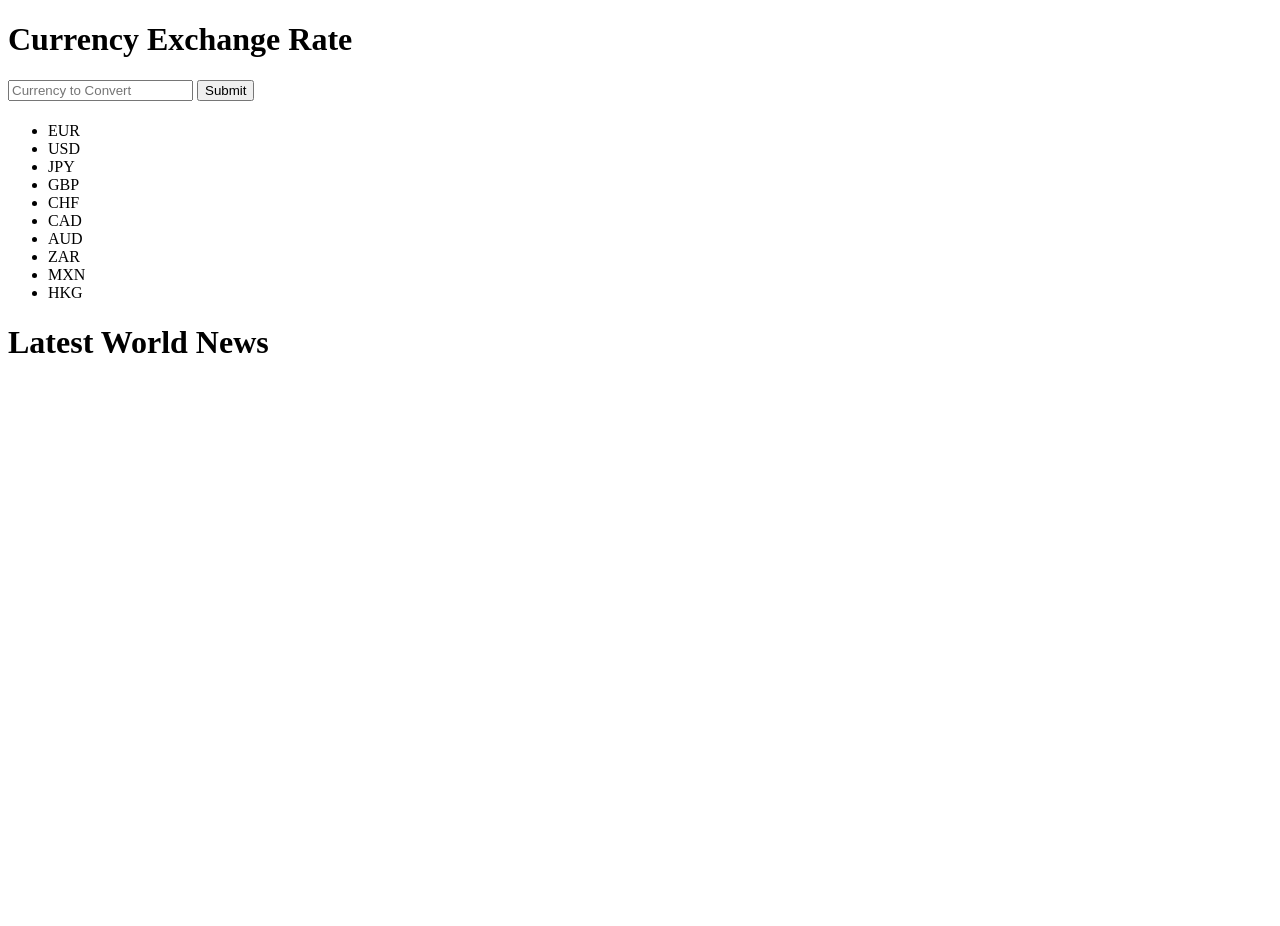
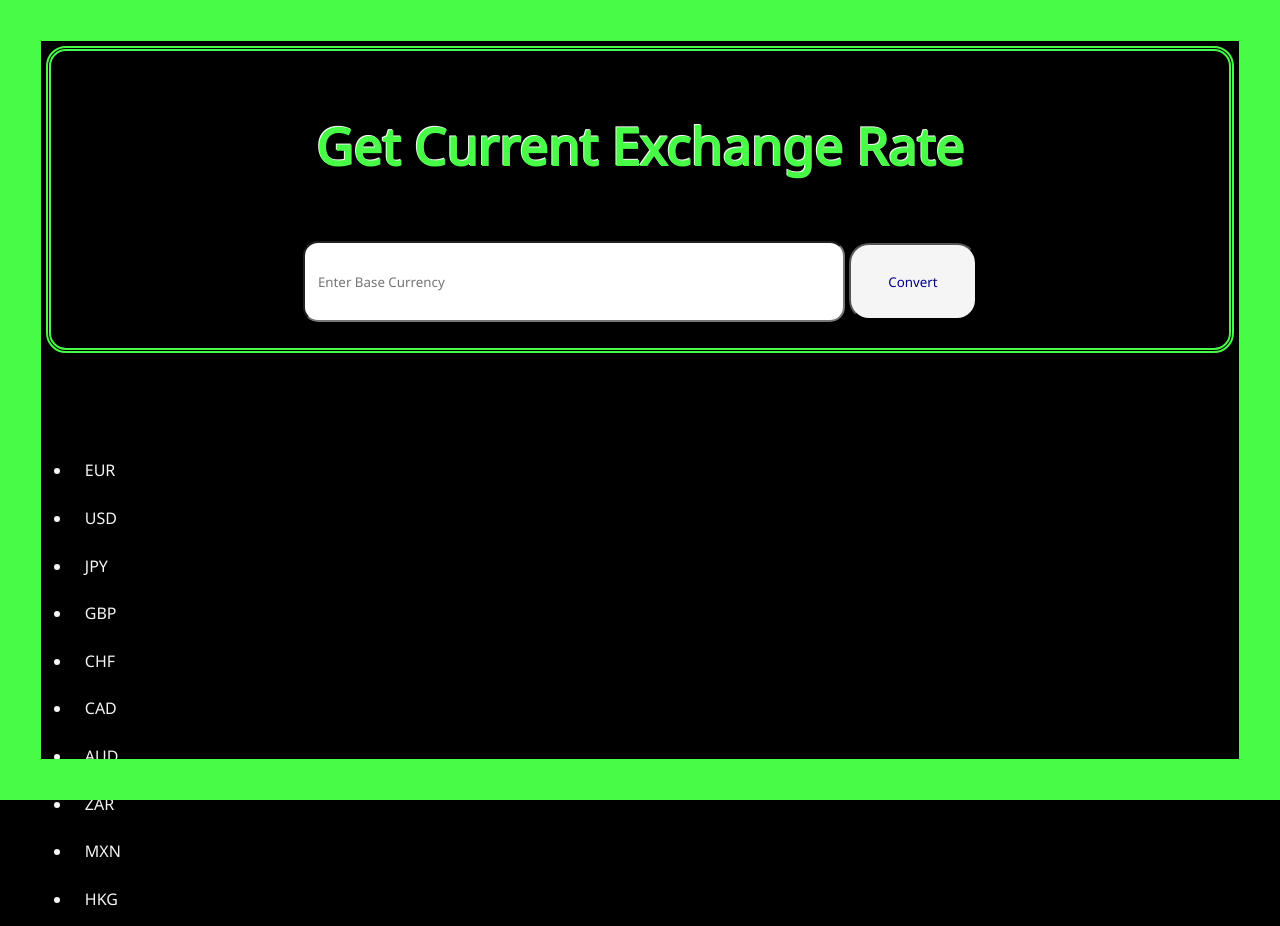
Before and after one commit to dgcfung/currency-exchange-rate, a plain HTML site: page index.html in a window 1280 px wide. Shown: the top 926 px of the page. Before the commit the page ends 800 px from the top, so only its background shows below. Drawn offline with nearby package versions, Linux system fonts and the light colour scheme; no server answers.

Commit message:
working on css

```diff
--- a/index.html
+++ b/index.html
@@ -2,6 +2,7 @@
 <html lang="en">
 
 <head>
+    <link href="https://fonts.googleapis.com/css?family=Anton|Noto+Sans&display=swap" rel="stylesheet">
     <link rel="stylesheet" href="style.css"
     <meta charset="UTF-8">
     <meta name="viewport" content="width=device-width, initial-scale=1.0">
@@ -10,21 +11,27 @@
 </head>
 
 <body>
-<div class="container">
+<div class="doc-container">
+
+<!-- outside border https://css-tricks.com/body-border/ -->
+    <div id="left"></div>
+    <div id="right"></div>
+    <div id="top"></div>
+    <div id="bottom"></div>
+
     <header>
-        <h1>Currency Exchange Rate</h1>
-    </header>
+        <h1 style="font-size:4vw">Get Current Exchange Rate</h1>
+
+    <form id= "input-form">
+        <input type="text" name="currency" value="" placeholder="Enter Base Currency" id="currency-conversion">
+        <input type="submit" value="Convert" id="getExchange">
+    </form>
+
+
+    </header s>
 
 <div class="mobile-compat">
 
-
-
-<form>
-    <form>
-        <input type="text" name="currency" value="" placeholder="Currency to Convert" id="currency-conversion">
-        <input type="submit" value="Submit" id="getExchange">
-    </form>
-</form>
 
 <h1 id="base"></h1>
 
@@ -53,8 +60,11 @@
 </div>
 
 
+<footer>
 
+    <p>© Donald Fung 2020</p>
 
+</footer>
 
 </div>
 <script src="https://unpkg.com/axios/dist/axios.min.js"></script>
--- a/style.css
+++ b/style.css
@@ -3,17 +3,127 @@
 
 /* mobile & default */
 
+*{
+    padding: 1vw;
+    font-family: 'Noto Sans', sans-serif;
+}
+
+.doc-container{
+    border-radius: 8px;
+}
+
+header{
+    background-color: black;
+    /* background-repeat: no-repeat; */
+    /* background-size: cover; */
+    text-align: center;
+    color: #48fb47;
+    text-shadow: -1px -1px whitesmoke;
+    font-weight: bold;
+    /* border-bottom: outset; */
+    border: 5px double #48fb47;
+    /* /* border-color:#48fb47; */
+    border-radius: 20px;
+}
+
+/* search button */
+/* .input-form{
+    width: 100vw;
+    height: 100vw
+} */
+
+
+#getExchange{
+    border-radius: 20px;
+    background-color: whitesmoke;
+    color: navy;
+    width: 10vw;
+    height: 6vw;
+}
+
+#currency-conversion{
+    border-radius: 15px;
+    width: 40vw;
+    height: 4vw;
+}
+
+/* #getExchange{
+    width: 8vw;
+    height: 5vw;
+}  */
+
+body{
+    /* background-image: url('./photos/Foreign\ Currency.jpg'); */
+    background-color: black;
+    color: whitesmoke
+}
+
+/*
+#getExchange{
+    background-color: whitesmoke;
+    color: navy;
+} */
+
+
+/* news article images */
 img{
     width: 50%;
     height: 50%;
 }
 
+a{
+    color:whitesmoke;
+}
+
+
+footer{
+    text-align: center;
+}
+
 /* tablets */
 @media (min-width:768px){
+    /* outside border ref: https://css-tricks.com/body-border/*/
+    #top, #bottom, #left, #right {
+        background:#48fb47;
+        position: fixed;
+        }
+        #left, #right {
+            top: 0; bottom: 0;
+            width: 15px;
+            }
+            #left { left: 0; }
+            #right { right: 0; }
 
+        #top, #bottom {
+            left: 0; right: 0;
+            height: 15px;
+            }
+            #top { top: 0; }
+            #bottom { bottom: 0; }
 }
 
 /* desktop */
 @media(min-width:992px){
 
+    /* outside border ref: https://css-tricks.com/body-border/*/
+    #top, #bottom, #left, #right {
+        background: #48fb47;
+        position: fixed;
+        }
+        #left, #right {
+            top: 0; bottom: 0;
+            width: 15px;
+            }
+            #left { left: 0; }
+            #right { right: 0; }
+
+        #top, #bottom {
+            left: 0; right: 0;
+            height: 15px;
+            }
+            #top { top: 0; }
+            #bottom { bottom: 0; }
+
+
+
 }
```
Also changed, not shown: photos/Foreign Currency.jpg (added), photos/WorldHeaderImage.png (added), photos/depositphotos_112928228-stock-illustration-money-transfer-global-currency.jpg (added), photos/talent-header-background (1).jpg (added), talent-header-background.jpg (added), 2 other files.
